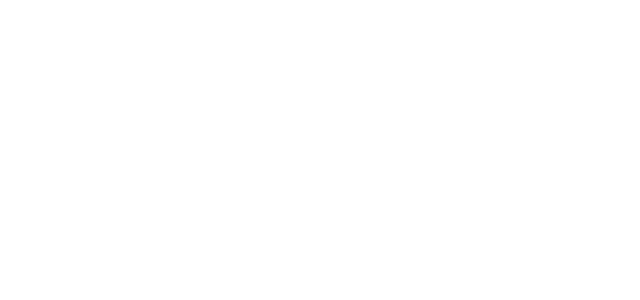
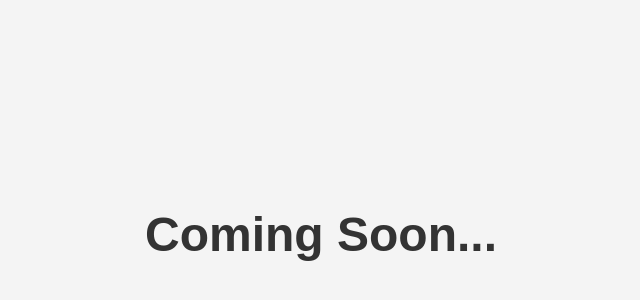
Before and after one commit to maignanaganapathy/skill-peak-frontend, a React (Create React App) app: page /comingsoon in a window 1280 px wide. Before the commit this address had no page. Shown: the part 176-476 px from the top of the page, without its empty margins (319-959 px from the left). Built offline with nearby package versions, Linux system fonts and the light colour scheme.

Commit message:
karthika|add coming soon page for test purpose

```diff
--- a/src/App.tsx
+++ b/src/App.tsx
@@ -3,6 +3,7 @@
 import { ThemeProvider } from "@mui/material/styles";
 import CssBaseline from "@mui/material/CssBaseline";
 import theme from "./theme"; // Your custom MUI theme
+import ComingSoon from './ComingSoon';
 
 // 🔹 Admin Features
 import { NotificationManager } from "./features/admin/Notification/NotificationManager";
@@ -41,7 +42,7 @@
               <Route path="/login" element={<Login />} />
               <Route path="/signup" element={<SignUp />} />
               <Route path="/contact" element={<ContactForm />} />
-
+              <Route path="/comingsoon" element={<ComingSoon />} />
               {/* 🔹 Protected Routes */}
               <Route element={<ProtectedRoutes />}>
                 <Route path="/notification" element={<NotificationManager />} />
--- a/src/ComingSoon.tsx
+++ b/src/ComingSoon.tsx
@@ -28,7 +28,7 @@
 
   return (
     <div style={styles.comingSoonContainer}>
-      <h1 style={styles.heading}>Coming Soon</h1>
+      <h1 style={styles.heading}>Coming Soon...</h1>
 
     </div>
   );
--- a/src/features/admin/Project/Navbar.tsx
+++ b/src/features/admin/Project/Navbar.tsx
@@ -91,7 +91,7 @@
         >
           <List>
             <ListItem disablePadding>
-              <ListItemButton onClick={() => handleMenuItemClick('/dashboard')}>
+              <ListItemButton onClick={() => handleMenuItemClick('/comingsoon')}> {/* Updated route */}
                 <ListItemIcon>
                   <DashboardIcon color="primary" />
                 </ListItemIcon>
```
